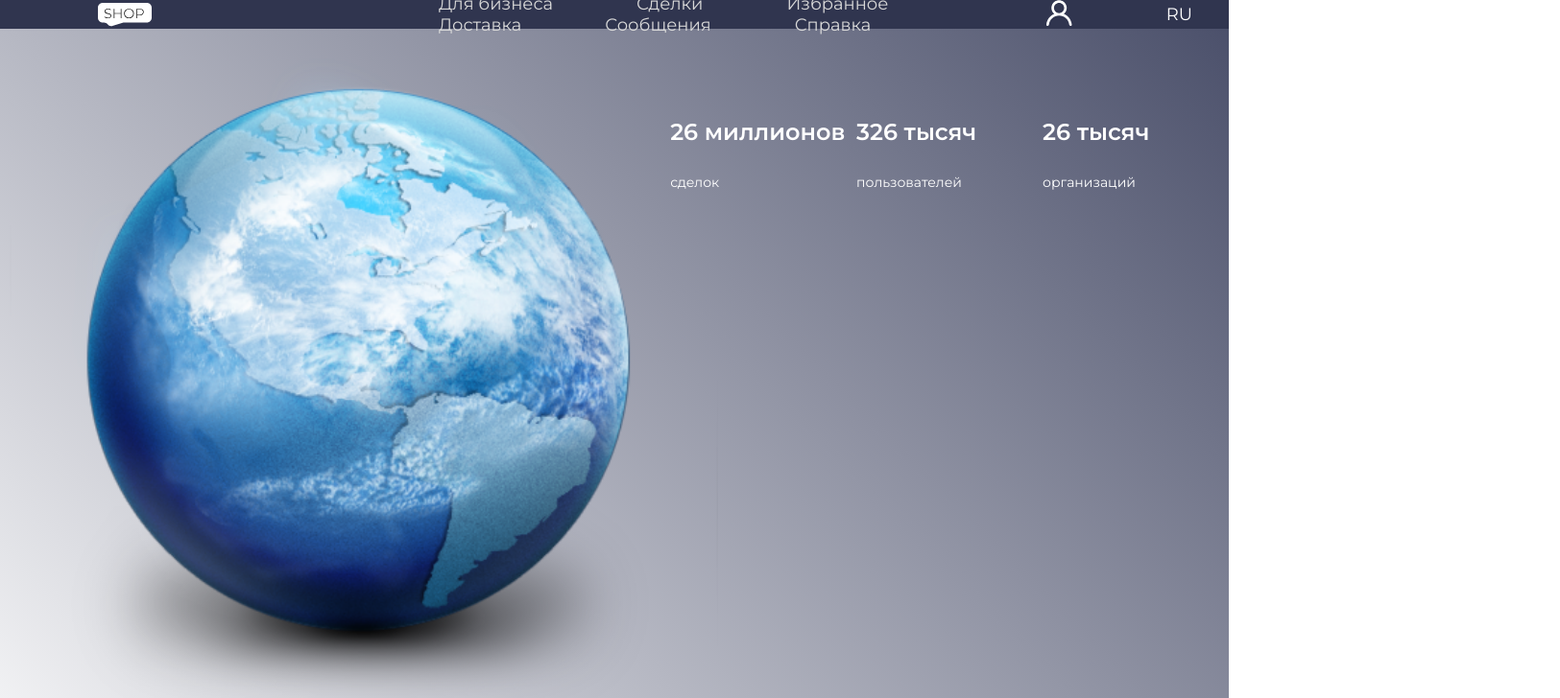
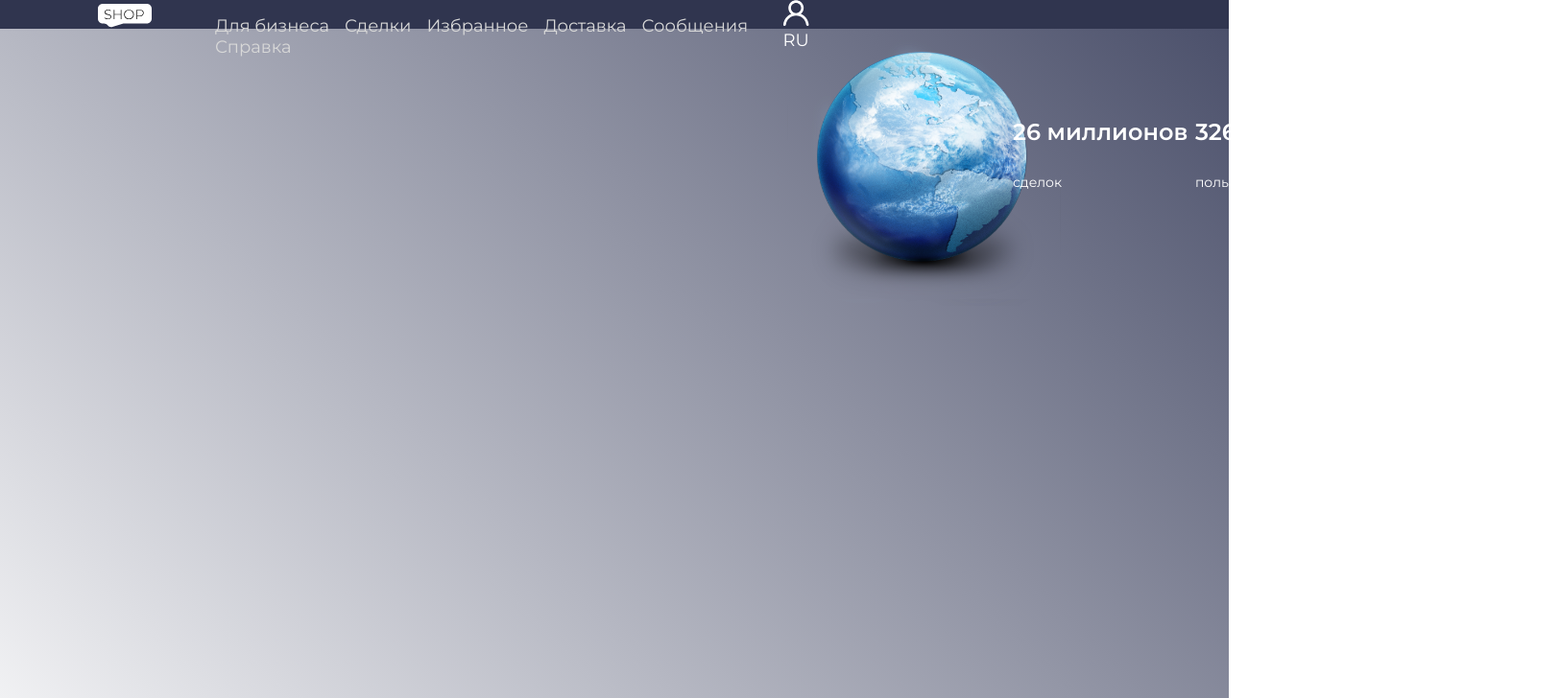
Before and after one commit to DmitriiSochi/trading-floor, a plain HTML site: page index.html in a window 1280 px wide. Shown: the top 728 px of the page at 96% size, 1625 px wide, since content can reach past the window. Drawn offline with Linux system fonts and the light colour scheme.

Commit message:
работа над css

```diff
--- a/css/main.css
+++ b/css/main.css
@@ -17,18 +17,18 @@ body {
     margin: 0 auto;
 }
 header {
-    display: flex;
-
     max-width: 1600px;
     height: 30px;
     background-color: #30354F ;
-    justify-content: space-between;
-    align-items: center;
 }
 .header__logo {
     margin-left: 8%;
     margin-top: 4px;
-    margin-right: 17%;
+    margin-right: 2%;
+    float: left;
+}
+.header-menu {
+    float: left;
 }
 .header-menu__link {
     font-family: 'Montserrat', sans-serif;
@@ -36,23 +36,29 @@ header {
     color: rgb(216, 216, 216);
     font-size: 18px;
     letter-spacing: 10.5%;
-    margin-right: 14%;
+    margin-right: 2%;
 }
 .header-menu__link:hover {
     text-decoration:overline;
     color: white;
 }
+.header__logIn {
+    float: none;
+}
 .header__lang {
     margin-right: 38px;
     margin-left: 57px;
+
 }
 .header-lang__link {
     text-decoration: none;
     color: white;
     font-size:18px ;
+    float:none;
 }
 main {
     display: flex;
+
 }
 .planet {
     width: 900px;
```
